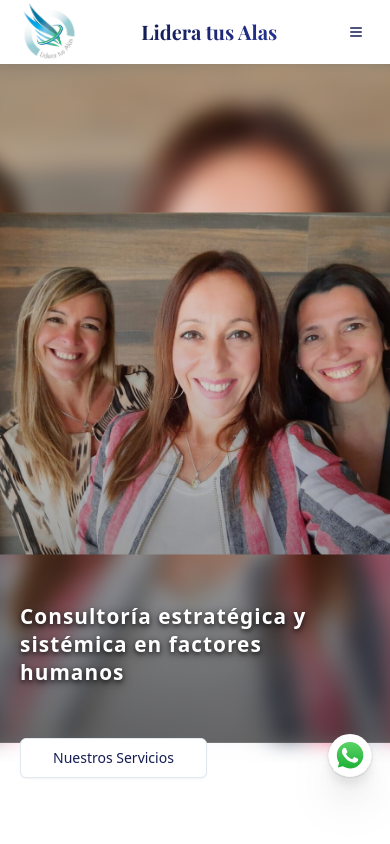
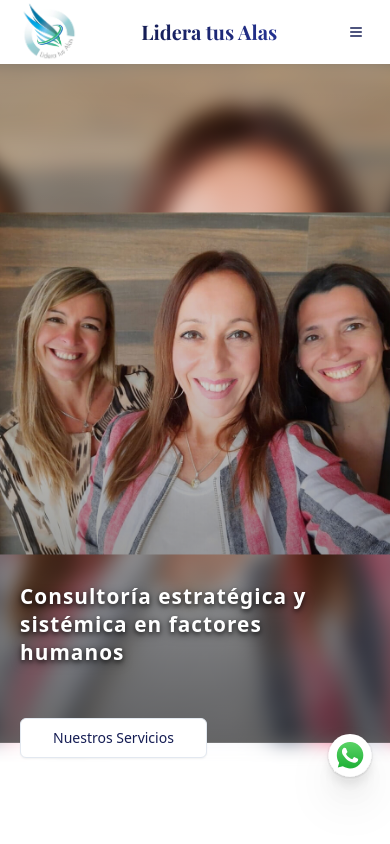
Before and after one commit to natalischwartz/Proyecto-Lideratusalas, a React (Vite) app: page / in a window 390 px wide. Shown: the top 844 px of the page. Built offline with nearby package versions, Linux system fonts and the light colour scheme.

Commit message:
movi el button hero mas arriba

```diff
--- a/src/index.css
+++ b/src/index.css
@@ -214,7 +214,7 @@
   }
 
   .button-hero{
-    align-self:start;
+    margin-bottom:20px;
 
   }
 
```
